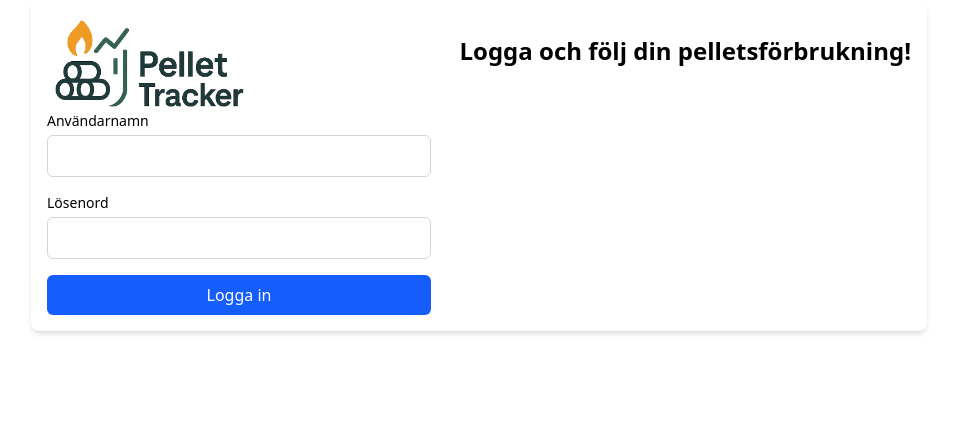
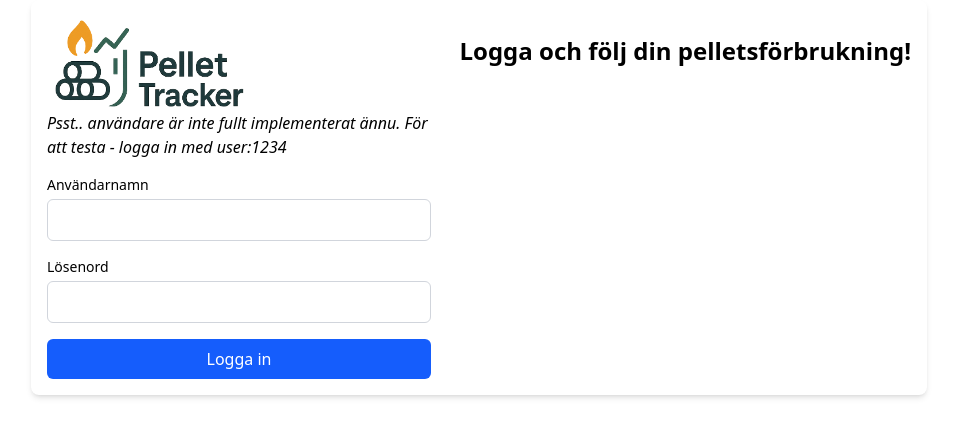
Before and after one commit to AN-Eriksson/pelletstracker, a React (Vite) app in the folder frontend/: page / in a window 1280 px wide. Shown: the top 436 px of the page, without its empty margins (161-1118 px from the left). Built offline with nearby package versions, Linux system fonts and the light colour scheme; no server answers.

Commit message:
Add demo username and password

```diff
--- a/frontend/src/components/LoginForm.tsx
+++ b/frontend/src/components/LoginForm.tsx
@@ -27,7 +27,9 @@ const LoginForm = ({ onLogin }: Props) => {
   };
 
   return (
+
     <form onSubmit={handleSubmit} className="max-w-sm space-y-4">
+      <p><em>Psst.. användare är inte fullt implementerat ännu. För att testa - logga in med user:1234</em></p>
       <div>
         <label className="block text-sm font-medium mb-1" htmlFor="username">
           Användarnamn
```
